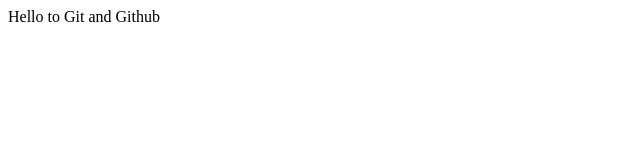
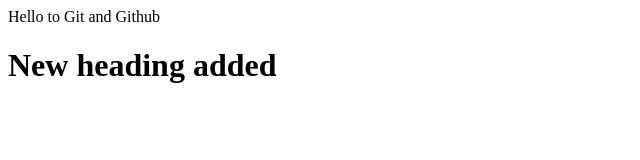
Before and after one commit to Python-Dj/Demo-repo, a plain HTML site: page index.html in a window 1280 px wide. Shown: the whole page, without its empty margins (0-640 px from the left). Drawn offline with Linux system fonts and the light colour scheme.

Commit message:
one heading is added

```diff
--- a/index.html
+++ b/index.html
@@ -1,3 +1,5 @@
 <div>
     Hello to Git and Github
 </div>
+
+<h1>New heading added</h1>
```
